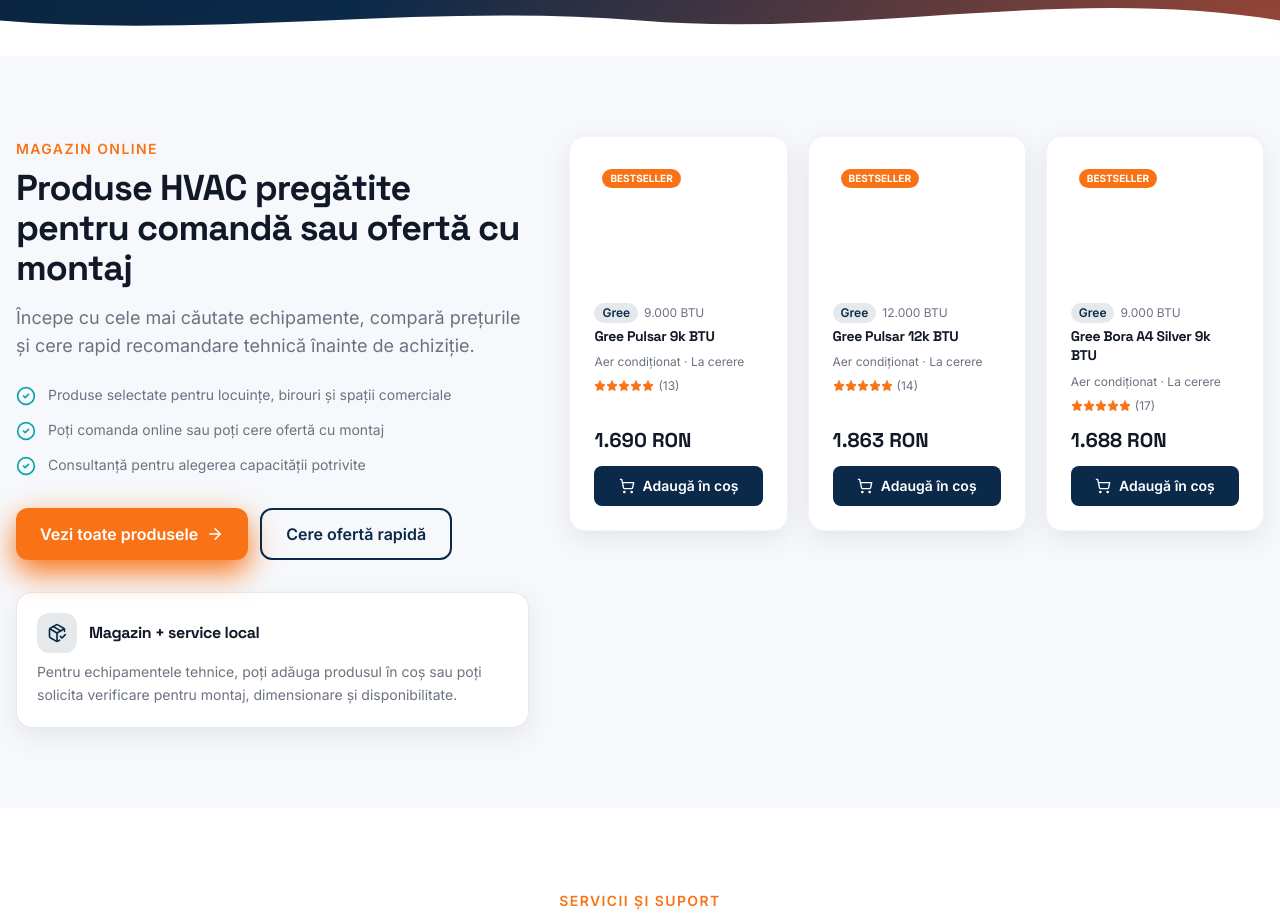
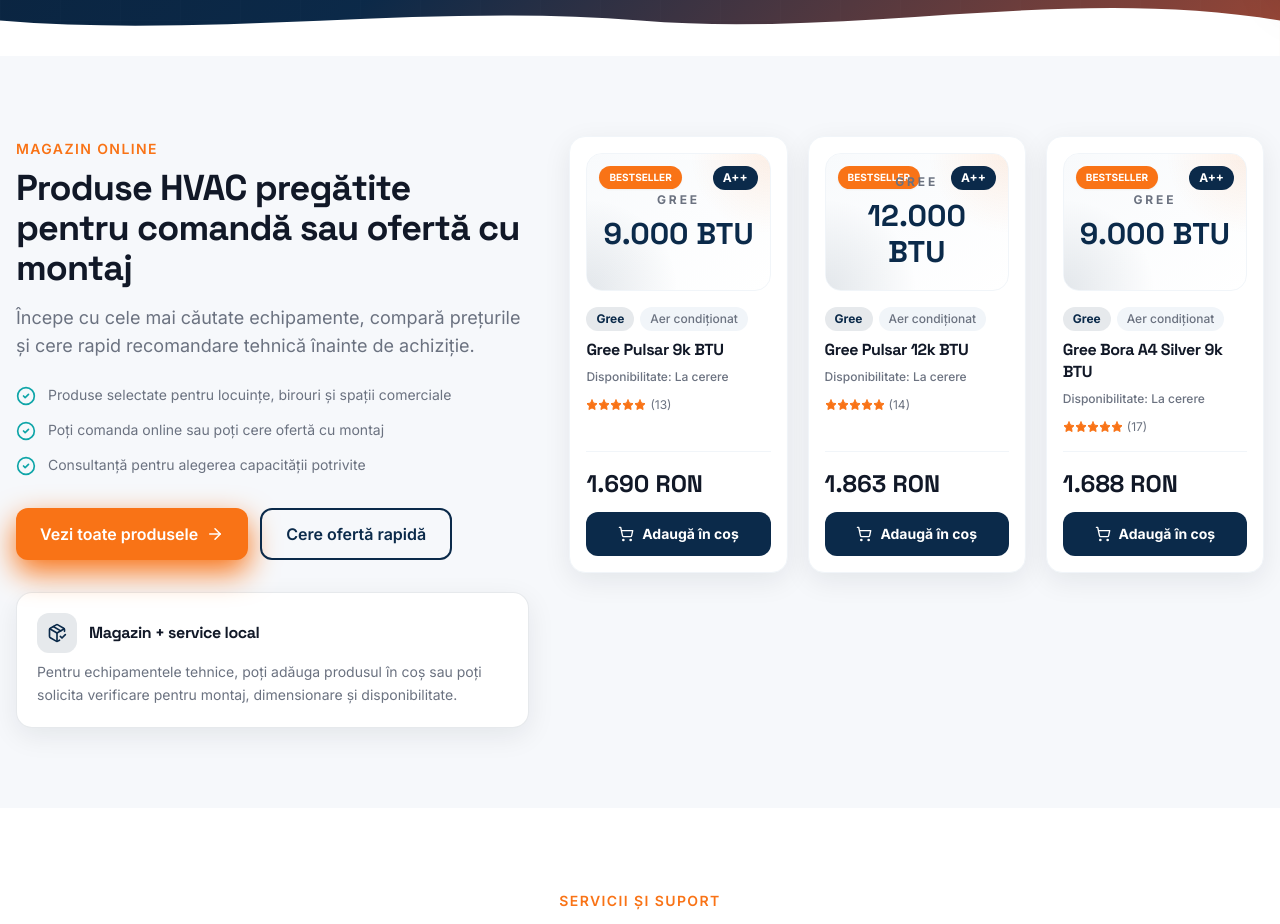
Before and after one commit to protermarad-hash/pro-term-web, a Next.js app: page / in a window 1280 px wide. Shown: the part 820-1744 px from the top of the page. Built offline with nearby package versions, Linux system fonts and the light colour scheme.

Commit message:
Restyle product cards for premium HVAC catalog

```diff
--- a/src/components/ProductCard.tsx
+++ b/src/components/ProductCard.tsx
@@ -12,55 +12,60 @@ export default function ProductCard({ product }: { product: Product }) {
   const stockLabel = product.stockStatus ? STOCK_LABEL[product.stockStatus] : 'La cerere';
 
   return (
-    <div className="card group flex flex-col">
+    <div className="group flex flex-col rounded-2xl border border-slate-100 bg-white p-4 shadow-card transition-all duration-300 hover:-translate-y-1 hover:shadow-card-hover">
       <Link href={`/produse/${product.slug}`} className="block">
-        <div
-          className={`relative aspect-[4/3] rounded-xl mb-4 bg-gradient-to-br ${BRAND_GRADIENT[product.brand]} flex items-center justify-center overflow-hidden`}
-        >
-          <span className="text-white/20 font-bold text-4xl font-heading select-none text-center px-4">
-            {product.brand}
-          </span>
+        <div className="relative mb-4 aspect-[4/3] overflow-hidden rounded-2xl bg-gradient-to-br from-slate-50 to-white border border-slate-100 flex items-center justify-center">
+          <div className={`absolute inset-x-0 top-0 h-1.5 bg-gradient-to-r ${BRAND_GRADIENT[product.brand]}`} />
+          <div className="absolute inset-0 bg-[radial-gradient(circle_at_top_right,rgba(249,115,22,0.10),transparent_35%),radial-gradient(circle_at_bottom_left,rgba(11,42,74,0.10),transparent_40%)]" />
+          <div className="relative z-10 text-center px-4">
+            <span className="block text-xs font-bold uppercase tracking-[0.24em] text-dark-300 mb-2">
+              {product.brand}
+            </span>
+            <span className="block text-3xl font-bold font-heading text-primary">
+              {capacity}
+            </span>
+          </div>
 
-          <div className="absolute top-2 left-2 flex flex-col gap-1">
+          <div className="absolute top-3 left-3 flex flex-col gap-1.5">
             {product.isNew && (
-              <span className="bg-brand text-white text-[10px] font-bold uppercase px-2 py-0.5 rounded-full">
+              <span className="bg-brand text-white text-[10px] font-bold uppercase px-2.5 py-1 rounded-full shadow-sm">
                 Nou
               </span>
             )}
             {product.isBestseller && (
-              <span className="bg-accent text-white text-[10px] font-bold uppercase px-2 py-0.5 rounded-full">
+              <span className="bg-accent text-white text-[10px] font-bold uppercase px-2.5 py-1 rounded-full shadow-sm">
                 Bestseller
               </span>
             )}
           </div>
 
-          <span className="absolute top-2 right-2 bg-white/20 backdrop-blur-sm text-white text-xs font-bold px-2 py-0.5 rounded">
+          <span className="absolute top-3 right-3 bg-primary text-white text-xs font-bold px-2.5 py-1 rounded-full">
             {product.energyClass}
           </span>
         </div>
       </Link>
 
       <div className="flex-1 flex flex-col">
-        <div className="flex items-center gap-1.5 mb-1 flex-wrap">
-          <span className="text-xs font-semibold text-primary bg-primary/10 px-2 py-0.5 rounded-full">
+        <div className="flex items-center gap-1.5 mb-2 flex-wrap">
+          <span className="text-xs font-bold text-primary bg-primary/10 px-2.5 py-1 rounded-full">
             {product.brand}
           </span>
-          <span className="text-xs text-dark-300">
-            {capacity}
+          <span className="text-xs font-medium text-dark-300 bg-slate-100 px-2.5 py-1 rounded-full">
+            {CATEGORY_LABEL[product.category]}
           </span>
         </div>
 
         <Link href={`/produse/${product.slug}`}>
-          <h3 className="font-bold text-dark font-heading text-sm leading-snug hover:text-primary transition-colors mb-2">
+          <h3 className="font-bold text-dark font-heading text-base leading-snug hover:text-accent transition-colors mb-2">
             {product.name}
           </h3>
         </Link>
 
-        <div className="text-xs text-dark-300 mb-2">
-          {CATEGORY_LABEL[product.category]} · {stockLabel}
+        <div className="text-xs font-medium text-dark-300 mb-3">
+          Disponibilitate: {stockLabel}
         </div>
 
-        <div className="flex items-center gap-1 mb-3">
+        <div className="flex items-center gap-1 mb-4">
           <div className="flex">
             {[1, 2, 3, 4, 5].map((star) => (
               <Star
@@ -69,7 +74,7 @@ export default function ProductCard({ product }: { product: Product }) {
                 className={
                   star <= Math.round(product.rating)
                     ? 'text-accent fill-accent'
-                    : 'text-gray-300 fill-gray-300'
+                    : 'text-slate-200 fill-slate-200'
                 }
               />
             ))}
@@ -77,9 +82,9 @@ export default function ProductCard({ product }: { product: Product }) {
           <span className="text-xs text-dark-300">({product.reviews})</span>
         </div>
 
-        <div className="mt-auto">
+        <div className="mt-auto border-t border-slate-100 pt-4">
           <div className="flex items-baseline gap-2 mb-3">
-            <span className="text-xl font-bold text-dark font-heading">
+            <span className="text-2xl font-bold text-dark font-heading">
               {hasPrice ? `${product.price.toLocaleString('ro-RO')} RON` : product.priceLabel ?? 'Cere ofertă'}
             </span>
             {product.originalPrice && (
@@ -92,7 +97,7 @@ export default function ProductCard({ product }: { product: Product }) {
           {hasPrice ? (
             <button
               onClick={() => addToCart(product)}
-              className="w-full flex items-center justify-center gap-2 bg-primary text-white text-sm font-semibold py-2.5 rounded-lg hover:bg-primary-600 transition-colors active:scale-95"
+              className="w-full flex items-center justify-center gap-2 bg-primary text-white text-sm font-bold py-3 rounded-xl hover:bg-primary-600 transition-colors active:scale-95"
             >
               <ShoppingCart size={16} />
               Adaugă în coș
@@ -100,7 +105,7 @@ export default function ProductCard({ product }: { product: Product }) {
           ) : (
             <Link
               href="/#contact"
-              className="w-full flex items-center justify-center gap-2 bg-primary text-white text-sm font-semibold py-2.5 rounded-lg hover:bg-primary-600 transition-colors"
+              className="w-full flex items-center justify-center gap-2 bg-primary text-white text-sm font-bold py-3 rounded-xl hover:bg-primary-600 transition-colors"
             >
               Cere ofertă
             </Link>
```
